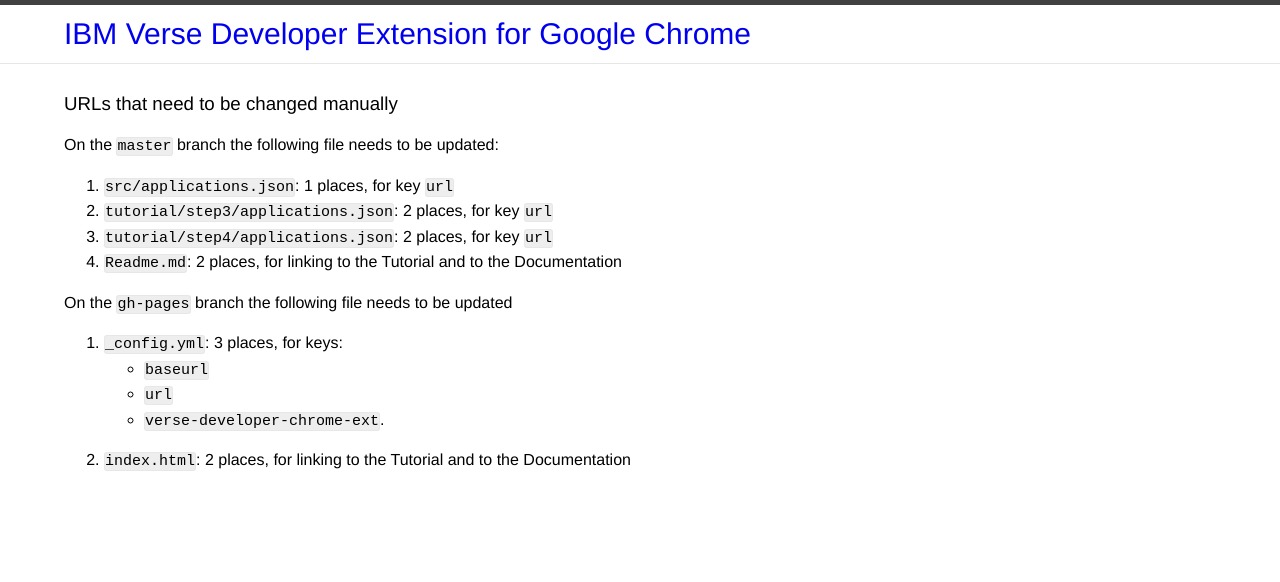
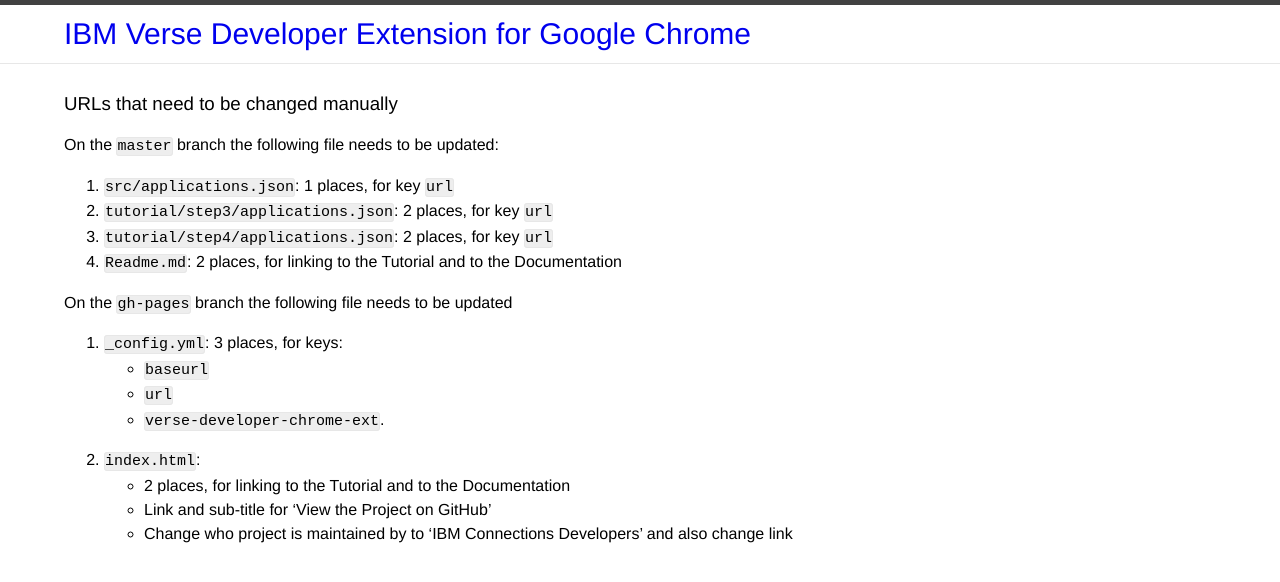
Before and after one commit to ibmverse/verse-developer, a Jekyll site: the page built from URL.md, in a window 1280 px wide. Shown: the top 582 px of the page. Built offline with Jekyll 4.4.1, drawn with Linux system fonts in a browser that asks for light colours; our own code applies the rules of GitHub Pages for plain Markdown files.

Commit message:
Update URL.md

```diff
--- a/URL.md
+++ b/URL.md
@@ -11,4 +11,7 @@
   * `baseurl`
   * `url`
   * `verse-developer-chrome-ext`.
-2. `index.html`: 2 places, for linking to the Tutorial and to the Documentation
+2. `index.html`:
+  * 2 places, for linking to the Tutorial and to the Documentation
+  * Link and sub-title for 'View the Project on GitHub'
+  * Change who project is maintained by to 'IBM Connections Developers' and also change link
```
